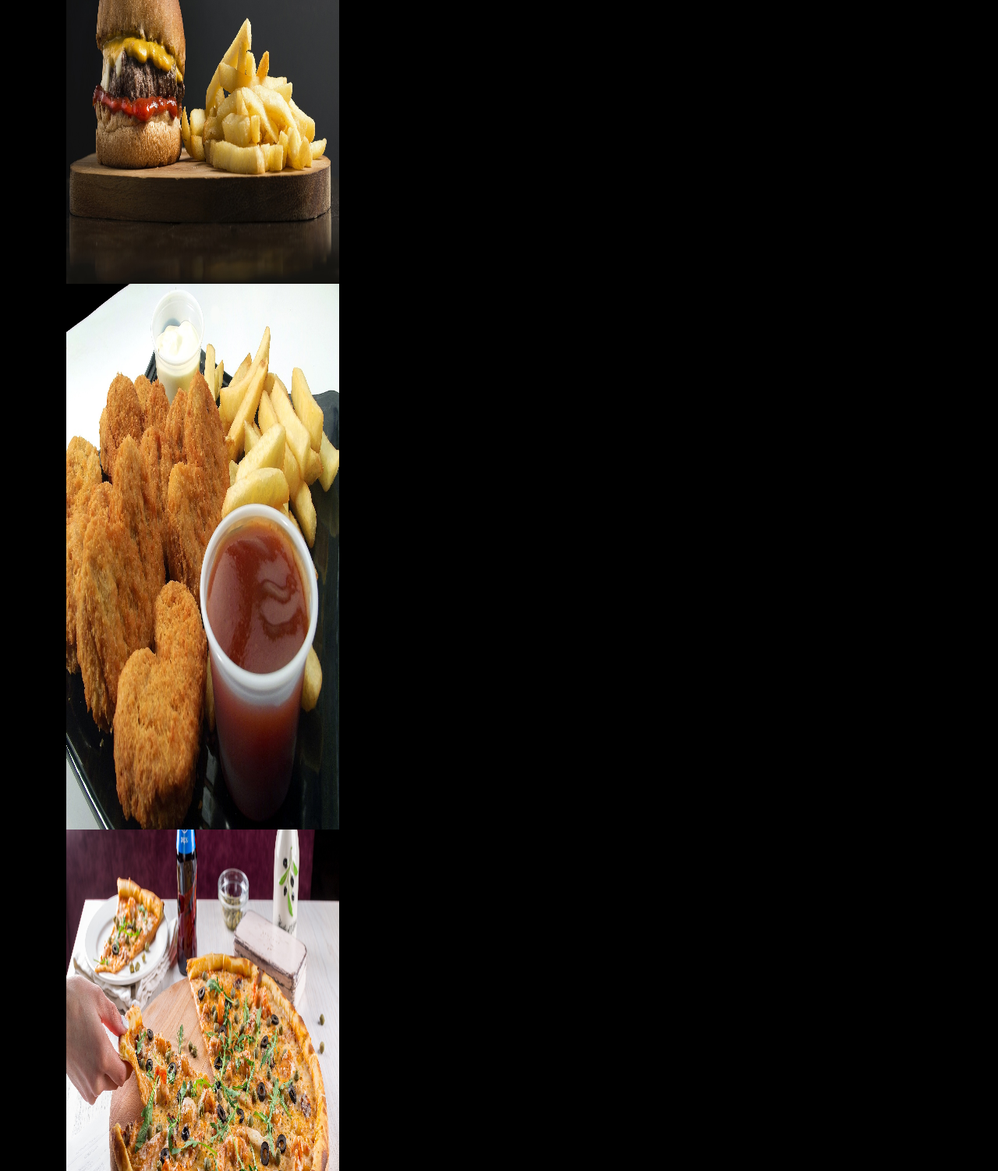
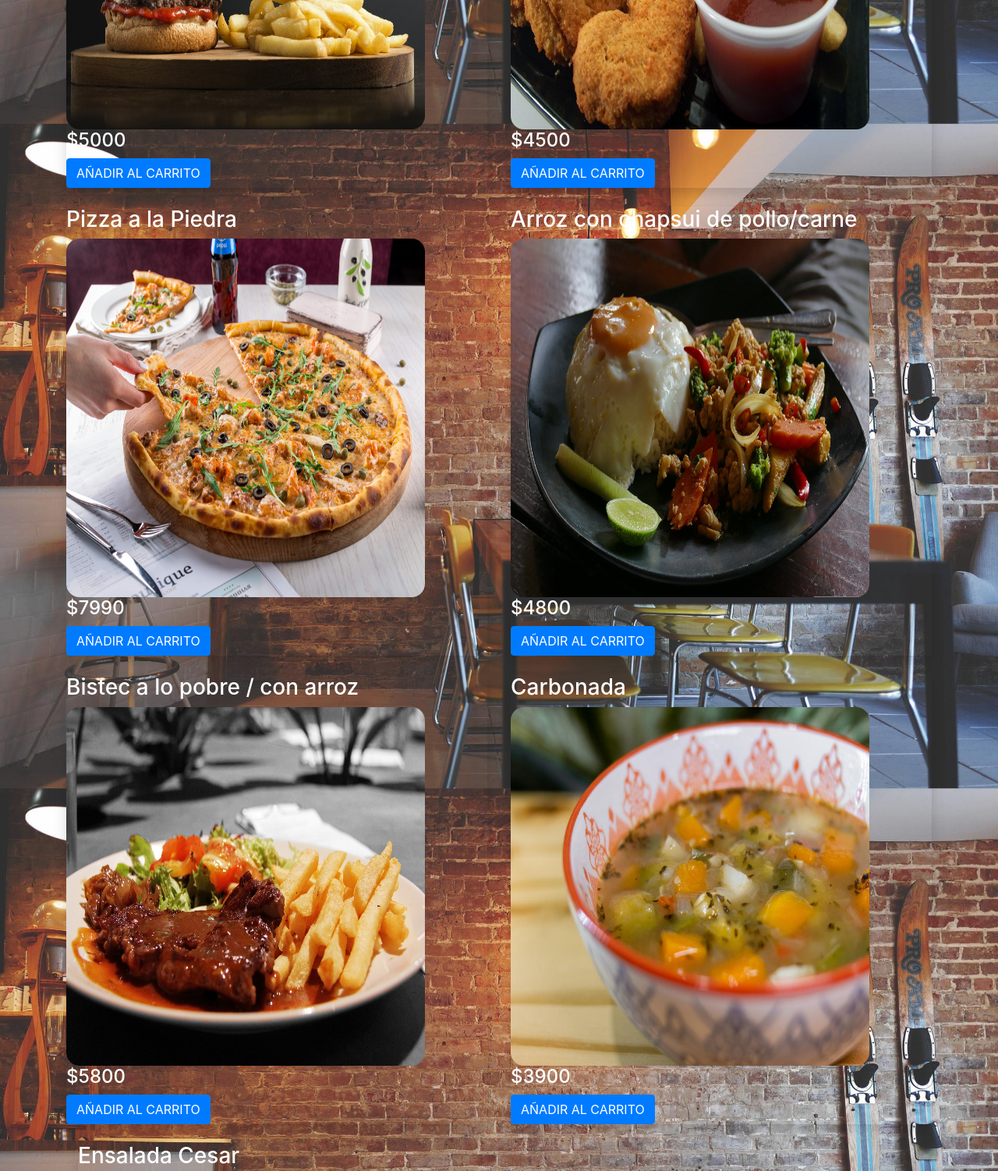
Before and after one commit to emiliorubio/RestobarRubioVillalon, a plain HTML site: page productos/Comida.html in a window 1280 px wide. Shown: the part 694-2196 px from the top of the page at 78% size. Drawn offline with nearby package versions, Linux system fonts and the light colour scheme; files that its build step writes are made by us from their sources.

Commit message:
se modifica estilos paginas

```diff
--- a/estilos.css
+++ b/estilos.css
@@ -27,8 +27,16 @@ img {
   color: white;
 }
 
-.container {
-  padding: 50px;
+.item-image {
+    max-width: 460px;
+  max-height: 460px;
+  border-radius: 17px;
+}
+.item-title {
+  color: white;
+}
+.item-price {
+  color: white;
 }
 .buscador{
   color: white;
--- a/productos/Comida.html
+++ b/productos/Comida.html
@@ -5,7 +5,7 @@
     <meta http-equiv="X-UA-Compatible" content="IE=edge" />
     <meta name="viewport" content="width=device-width, initial-scale=1.0" />
     <link rel="stylesheet" href="https://cdn.jsdelivr.net/npm/bootstrap@4.6.2/dist/css/bootstrap.min.css" integrity="sha384-xOolHFLEh07PJGoPkLv1IbcEPTNtaed2xpHsD9ESMhqIYd0nLMwNLD69Npy4HI+N" crossorigin="anonymous">
-    <link rel="stylesheet" href="./estilos.css" />
+    <link rel="stylesheet" href="../estilos.css" />
     <link rel="stylesheet" href="https://cdnjs.cloudflare.com/ajax/libs/font-awesome/6.2.0/css/all.min.css" integrity="sha512-xh6O/CkQoPOWDdYTDqeRdPCVd1SpvCA9XXcUnZS2FmJNp1coAFzvtCN9BmamE+4aHK8yyUHUSCcJHgXloTyT2A==" crossorigin="anonymous" referrerpolicy="no-referrer" />
     <title>Comida</title>
 </head>
@@ -38,26 +38,105 @@
         <h2>Elije tu Promo</h2>
     </div>
 
+    <!-- Inicio Tienda -->
+    <section class="store">
       <div class="container">
-        <div class="row">
-          <div class="col-sm-4">
-           <a href="../productos/subproduc/Comida1.html"><img src="../imagenes/hamburguesa con papas.jpg" alt=""></a>
-           <a href="../productos/subproduc/Comida2.html"><img src="../imagenes/nugget con papas.jpg" alt=""></a>
-           <a href="../productos/subproduc/Comida3.html"><img src="../imagenes/pizza a la piedra.jpg" alt=""></a>
+          <div class="items">
+              <div class="row">
+
+                  <div class="col-12 col-md-6">
+                      <div class="item shadow mb-4">
+                          <h3 class="item-title">Hamburguesa Con Papas fritas</h3>
+                          <img class="item-image" src="../imagenes/hamburguesa con papas.jpg">
+
+                          <div class="item-details">
+                              <h4 class="item-price">$5000</h4>
+                              <button class="item-button btn btn-primary addToCart">AÑADIR AL CARRITO</button>
+                          </div>
+                      </div>
+                  </div>
+                  <div class="col-12 col-md-6">
+                      <div class="item shadow mb-4">
+                          <h3 class="item-title">Nuggets con papas fritas</h3>
+
+                          <img class="item-image" src="../imagenes/nugget con papas.jpg">
+
+                          <div class="item-details">
+                              <h4 class="item-price">$4500</h4>
+                              <button class="item-button btn btn-primary addToCart">AÑADIR AL CARRITO</button>
+                          </div>
+                      </div>
+                  </div>
+              </div>
+              <div class="row">
+                <div class="col-12 col-md-6">
+                    <div class="item shadow mb-4">
+                        <h3 class="item-title">Pizza a la Piedra</h3>
+
+                        <img class="item-image" src="../imagenes/pizza a la piedra.jpg">
+
+                        <div class="item-details">
+                            <h4 class="item-price">$7990</h4>
+                            <button class="item-button btn btn-primary addToCart">AÑADIR AL CARRITO</button>
+                        </div>
+                    </div>
+                </div>
+                <div class="col-12 col-md-6">
+                    <div class="item shadow mb-4">
+                        <h3 class="item-title">Arroz con chapsui de pollo/carne</h3>
+
+                        <img class="item-image" src="../imagenes/comidas/arroz con sarteado de verduras.jpg">
+
+                        <div class="item-details">
+                            <h4 class="item-price">$4800</h4>
+                            <button class="item-button btn btn-primary addToCart">AÑADIR AL CARRITO</button>
+                        </div>
+                    </div>
+                </div>
+            </div>
+            <div class="row">
+              <div class="col-12 col-md-6">
+                  <div class="item shadow mb-4">
+                      <h3 class="item-title">Bistec a lo pobre / con arroz</h3>
+
+                      <img class="item-image" src="../imagenes/comidas/bistec a lo pobre (2).jpg">
+
+                      <div class="item-details">
+                          <h4 class="item-price">$5800</h4>
+                          <button class="item-button btn btn-primary addToCart">AÑADIR AL CARRITO</button>
+                      </div>
+                  </div>
+              </div>
+              <div class="col-12 col-md-6">
+                  <div class="item shadow mb-4">
+                      <h3 class="item-title">Carbonada</h3>
+
+                      <img class="item-image" src="../imagenes/comidas/carbonada.jpg">
+
+                      <div class="item-details">
+                          <h4 class="item-price">$3900</h4>
+                          <button class="item-button btn btn-primary addToCart">AÑADIR AL CARRITO</button>
+                      </div>
+                  </div>
+              </div>
           </div>
-          <div class="col-sm-4">
+          <div class="col-12 col-md-6">
+            <div class="item shadow mb-4">
+                <h3 class="item-title">Ensalada Cesar</h3>
 
-          </div>
-          <div class="col-sm-4">
+                <img class="item-image" id="imgCarro" src="../imagenes/comidas/ensalada.jpg">
 
-          </div>
+                <div class="item-details">
+                    <h4 class="item-price">$3800</h4>
+                    <button class="item-button btn btn-primary addToCart">AÑADIR AL CARRITO</button>
+                </div>
+            </div>
         </div>
-      </div>
+    </div>
 
 
 
-
-    <script src="./app.js"></script>
+    <script src="../tienda.js"></script>
     <script src="https://cdn.jsdelivr.net/npm/jquery@3.5.1/dist/jquery.slim.min.js" integrity="sha384-DfXdz2htPH0lsSSs5nCTpuj/zy4C+OGpamoFVy38MVBnE+IbbVYUew+OrCXaRkfj" crossorigin="anonymous"></script>
 <script src="https://cdn.jsdelivr.net/npm/popper.js@1.16.1/dist/umd/popper.min.js" integrity="sha384-9/reFTGAW83EW2RDu2S0VKaIzap3H66lZH81PoYlFhbGU+6BZp6G7niu735Sk7lN" crossorigin="anonymous"></script>
 <script src="https://cdn.jsdelivr.net/npm/bootstrap@4.6.2/dist/js/bootstrap.min.js" integrity="sha384-+sLIOodYLS7CIrQpBjl+C7nPvqq+FbNUBDunl/OZv93DB7Ln/533i8e/mZXLi/P+" crossorigin="anonymous"></script>
--- a/tienda.js
+++ b/tienda.js
@@ -1,3 +1,5 @@
+//CARRITO DE COMPRA ALCOHOL
+
 const addToShoppingCartButtons = document.querySelectorAll('.addToCart');
 addToShoppingCartButtons.forEach((addToCartButton) => {
     addToCartButton.addEventListener('click', addToCartClicked);
@@ -116,3 +118,6 @@ function comprarButtonClicked() {
     shoppingCartItemsContainer.innerHTML = '';
     updateShoppingCartTotal();
 }
+
+
+//CARRITO COMIDA
```
Also changed, not shown: productos/Aperitivo.html (+1 -1 lines), imagenes/comidas/arroz con sarteado de verduras.jpg (added), imagenes/comidas/bistec a lo pobre (2).jpg (added), imagenes/comidas/carbonada.jpg (added), imagenes/comidas/ensalada.jpg (added).
